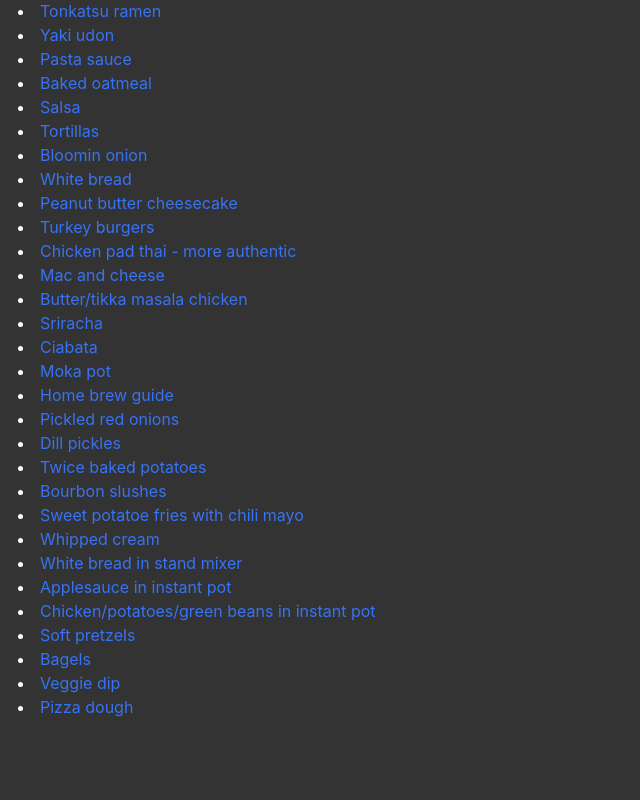
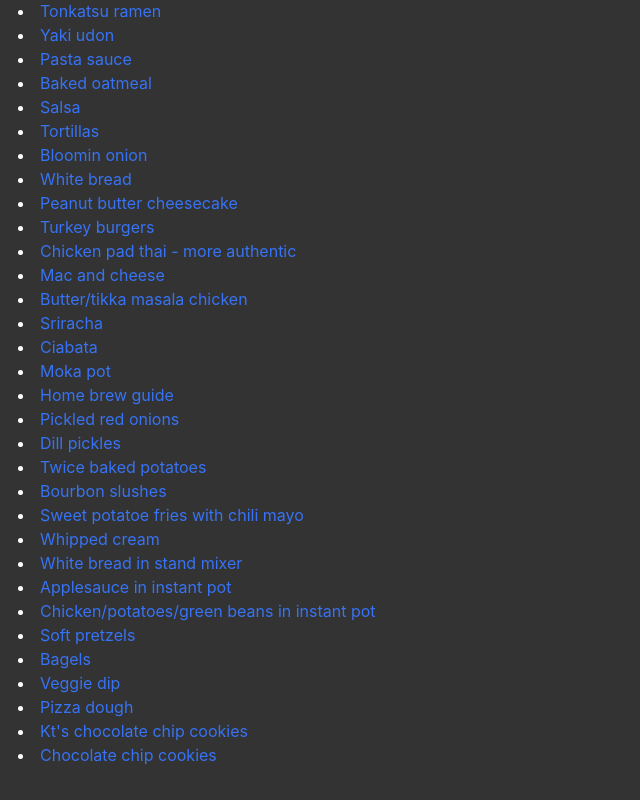
Before and after one commit to akump/andrews-recipes, a Svelte app: page / in a window 1280 px wide. Shown: the part 366-1166 px from the top of the page, without its empty margins (0-640 px from the left). Before the commit the page ends 1135 px from the top, so only its background shows below. Built offline with nearby package versions, Linux system fonts and the light colour scheme.

Commit message:
add cookies

```diff
--- a/src/recipes.js
+++ b/src/recipes.js
@@ -161,6 +161,14 @@ const recipes = [
     {
         displayName: "Pizza dough",
         url: "https://www.delish.com/cooking/recipe-ideas/a24893663/homemade-pizza-recipe/"
+    },
+    {
+        displayName: "Kt's chocolate chip cookies",
+        url: "https://www.seriouseats.com/super-thick-chocolate-chip-cookie-recipe"
+    },
+    {
+        displayName: "Chocolate chip cookies",
+        url: "https://preppykitchen.com/chewy-chocolate-chip-cookies/#recipe"
     }
 ];
 
```
